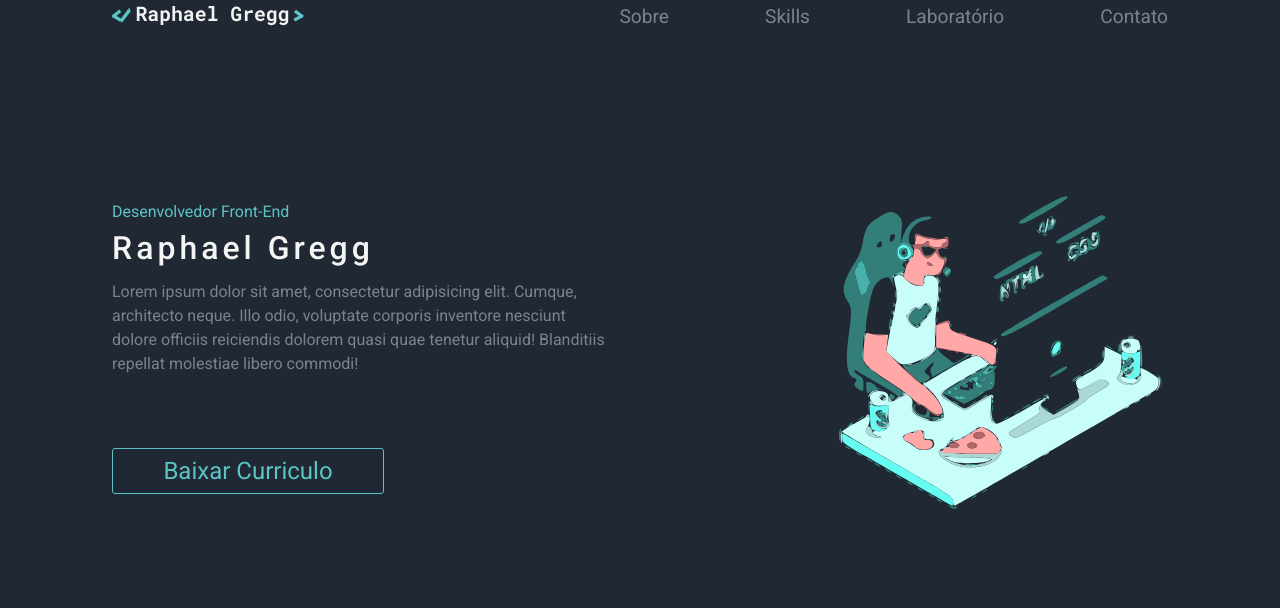
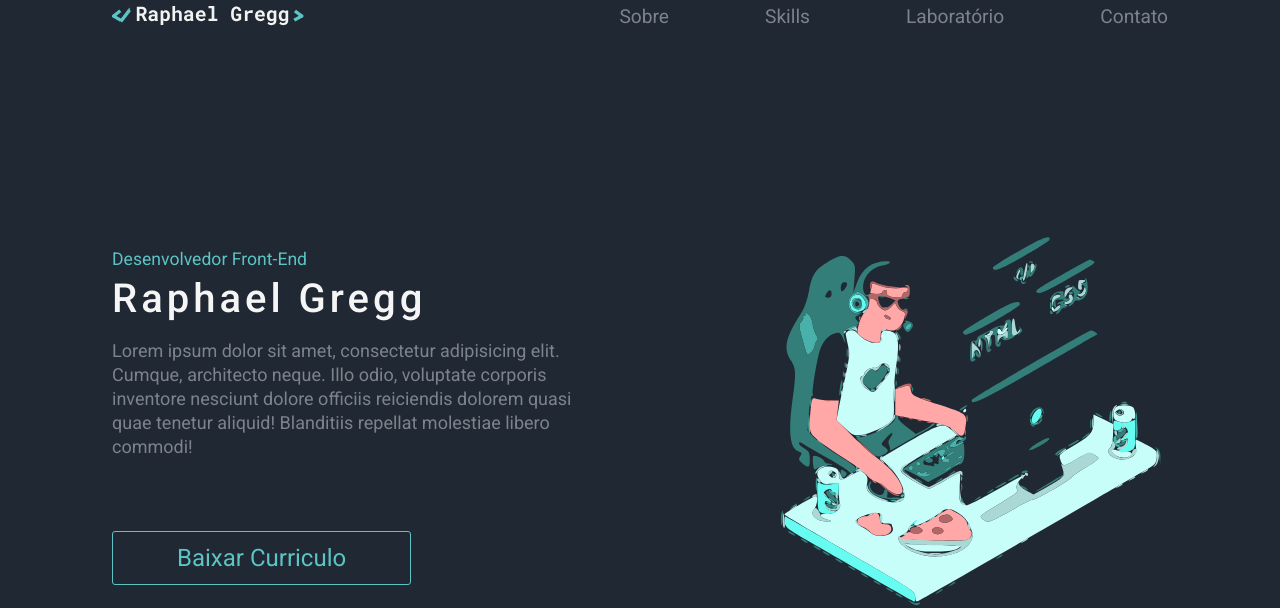
Before and after one commit to raphaelgregg/portfolio, a React (Vite) app: page / in a window 1280 px wide. Shown: the part 40-648 px from the top of the page. Built offline with nearby package versions, Linux system fonts and the light colour scheme.

Commit message:
refatore code layout pages wrapper

```diff
--- a/src/components/About/index.tsx
+++ b/src/components/About/index.tsx
@@ -12,7 +12,7 @@ import SquareIcon from '../../assets/square.svg';
 
 export function About() {
   return(
-    <AboutContainer>
+    <AboutContainer >
       <UserProfileContent>
         <div>
           <Avatar>
--- a/src/components/About/styles.ts
+++ b/src/components/About/styles.ts
@@ -9,8 +9,10 @@ export const AboutContainer = styled.div`
   display: grid;
   grid-template-columns: 1fr 2fr;
   grid-gap: 2rem;
+  /* background-color: ${({theme}) => theme.COLORS.GREEN_500}; */
 
-  /* background-color: ${({theme}) => theme.COLORS.GREEN_500}; */
+  background-color: ${({theme}) => theme.COLORS.GREEN_500};
+  padding: 3rem 7rem;
 `;
 
 export const UserProfileContent = styled.div`
--- a/src/components/Skills/index.tsx
+++ b/src/components/Skills/index.tsx
@@ -1,7 +1,7 @@
 import { SkillsContainer } from "./styles";
 
 import SquareIcon from '../../assets/square.svg';
-import { Skill } from "../Skill";
+import { Skill } from "../SkillCard";
 
 export function Skills() {
   return(
--- a/src/pages/Home/index.tsx
+++ b/src/pages/Home/index.tsx
@@ -12,6 +12,7 @@ import { Contact } from '../../components/Contact'
 
 import devIcon from '../../assets/dev-icon.svg'
 export function Home(){
+
   return(
     <Container>
       <DefaultWrapper id="home">
@@ -27,16 +28,16 @@ export function Home(){
         </HomeContainer>
       </DefaultWrapper>
 
-      <AboutWrapper id="about">
+      <AboutWrapper id="about" >
         <About />
       </AboutWrapper>
 
       <DefaultWrapper id="skills">
         <Skills />
+        <Laboratory />
       </DefaultWrapper>
 
       <DefaultWrapper id="laboratory">
-        <Laboratory />
       </DefaultWrapper>
 
       <DefaultWrapper id="contact">
--- a/src/pages/Home/styles.ts
+++ b/src/pages/Home/styles.ts
@@ -5,34 +5,44 @@ export const Container = styled.div`
 
 export const DefaultWrapper = styled.div`
     padding: 3rem 7rem;
+
+    height: 100vh;
 `;
 export const AboutWrapper = styled.div`
-    background-color: ${({theme}) => theme.COLORS.GREEN_500};
-    padding: 3rem 7rem;
+    height: 100vh;
+
+    display: flex;
+    align-items: center;
 `;
 
 export const HomeContainer = styled.div`
     display: flex;
     justify-content: space-between;
+    align-items: center;
+    height: calc(100vh - 13rem);
 
     div {
         max-width: 500px;
-        padding-top: 5rem;
+
         h1 {
+            font-size: 2.5rem;
             line-height: 2rem;
             letter-spacing: 0.25rem;
-            margin-bottom: 1rem;
+            margin-bottom: 1.5rem;
             font-weight: 500;
-        }
-
-        p {
-            line-height: 1.5rem;
-            margin-bottom: 0.5rem;
-            color: ${({theme}) => theme.COLORS.GREY_100};
         }
 
         p.emphasis {
             color: ${({theme}) => theme.COLORS.BLUE_500};
+            font-size: 1.1rem;
+            margin-bottom: .75rem;
+        }
+
+        p {
+            font-size: 1.125rem;
+            line-height: 1.5rem;
+            margin-bottom: 0.5rem;
+            color: ${({theme}) => theme.COLORS.GREY_100};
         }
 
         button {
@@ -42,13 +52,10 @@ export const HomeContainer = styled.div`
             border: 1px solid ${({theme}) => theme.COLORS.BLUE_500};
             border-radius: 3px;
 
-            width: 17rem;
-
             margin-top: 4rem;
-            padding: 8px;
+            padding: .75rem 4rem;
 
             font-size: 1.5rem;;
-
 
             &:hover {
                 background-color: ${({theme}) => theme.COLORS.BLUE_500};
@@ -60,10 +67,6 @@ export const HomeContainer = styled.div`
 
     img {
         width: 100%;
-        max-width: 340px;
-
-        margin-top: 4rem;
+        max-width: 400px;
     }
-
-    margin-bottom: 4rem;
 `;
```
Also changed, not shown: src/components/LaboratoryCard/index.tsx (added), src/components/LaboratoryCard/styles.ts (added), src/components/SkillCard/index.tsx (renamed from src/components/Skill/index.tsx), src/components/SkillCard/styles.ts (renamed from src/components/Skill/styles.ts).
